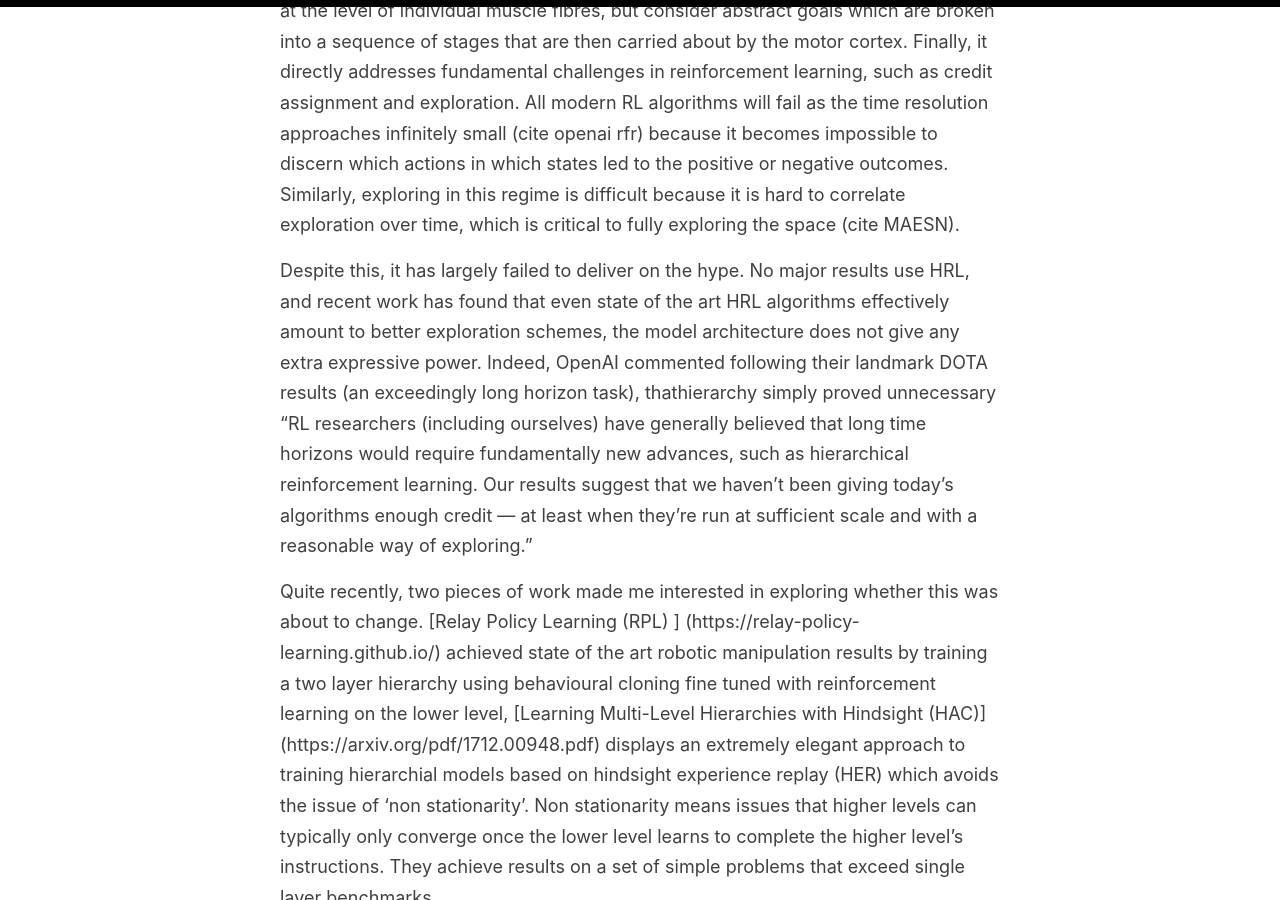
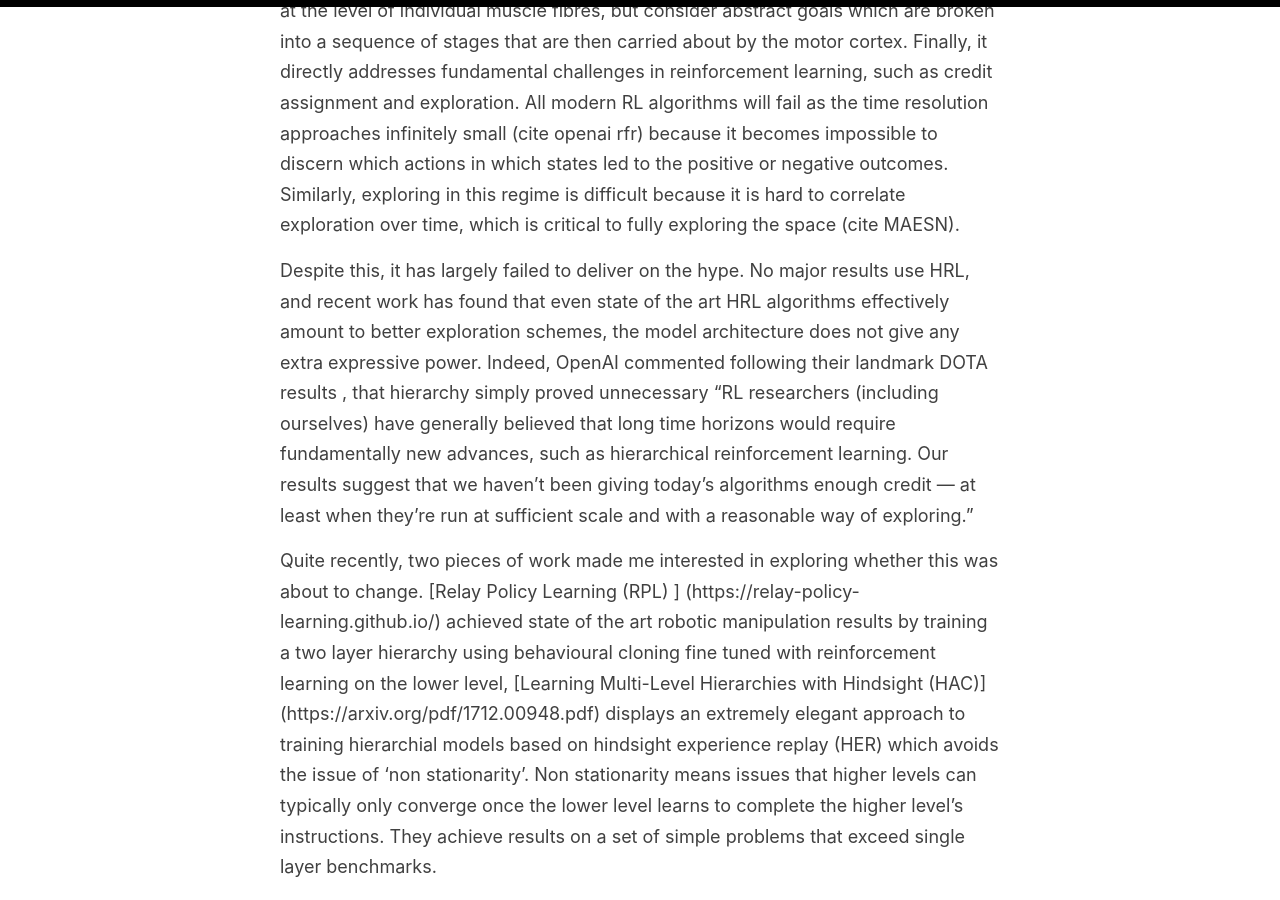
Before and after one commit to sholtodouglas/sholtodouglas.github.io, a Jekyll site: the page built from _posts/2020-03-21-Dissecting_Hierarchial_RL.md, in a window 1280 px wide and 900 px high, scrolled down 476 px. Built offline with Jekyll 4.4.1, drawn with Linux system fonts in a browser that asks for light colours.

Commit message:
Update 2020-03-21-Dissecting_Hierarchial_RL.md

```diff
--- a/_posts/2020-03-21-Dissecting_Hierarchial_RL.md
+++ b/_posts/2020-03-21-Dissecting_Hierarchial_RL.md
@@ -7,7 +7,7 @@
 
 Hierarchial Reinforcment Learning (HRL), the practise of using models at different timescales (for example, one which considers long term goals and sets short term goals, and another which carries out the short term goals) carries a lot of unrealised promise. Intuitively, it makes sense. Breaking long time horizon, difficult to achieve goals into piecemeal, easily achieved goals should make makes solving tasks quicker and easier. It parallels the way we approach tasks. Our brains do not operate at the level of individual muscle fibres, but consider abstract goals which are broken into a sequence of stages that are then carried about by the motor cortex. Finally, it directly addresses fundamental challenges in reinforcement learning, such as credit assignment and exploration. All modern RL algorithms will fail as the time resolution approaches infinitely small (cite openai rfr) because it becomes impossible to discern which actions in which states led to the positive or negative outcomes. Similarly, exploring in this regime is difficult because it is hard to correlate exploration over time, which is critical to fully exploring the space (cite MAESN).
 
-Despite this, it has largely failed to deliver on the hype. No major results use HRL, and recent work has found that even state of the art HRL algorithms effectively amount to better exploration schemes, the model architecture does not give any extra expressive power. Indeed, OpenAI commented following their landmark DOTA results (an exceedingly long horizon task), thathierarchy simply proved unnecessary  "RL researchers (including ourselves) have generally believed that long time horizons would require fundamentally new advances, such as hierarchical reinforcement learning. Our results suggest that we haven’t been giving today’s algorithms enough credit — at least when they’re run at sufficient scale and with a reasonable way of exploring."
+Despite this, it has largely failed to deliver on the hype. No major results use HRL, and recent work has found that even state of the art HRL algorithms effectively amount to better exploration schemes, the model architecture does not give any extra expressive power. Indeed, OpenAI commented following their landmark DOTA results , that hierarchy simply proved unnecessary  "RL researchers (including ourselves) have generally believed that long time horizons would require fundamentally new advances, such as hierarchical reinforcement learning. Our results suggest that we haven’t been giving today’s algorithms enough credit — at least when they’re run at sufficient scale and with a reasonable way of exploring."
 
 Quite recently, two pieces of work made me interested in exploring whether this was about to change. [Relay Policy Learning (RPL) ] (https://relay-policy-learning.github.io/) achieved state of the art robotic manipulation results by training a two layer hierarchy using behavioural cloning fine tuned with reinforcement learning on the lower level, [Learning Multi-Level Hierarchies with Hindsight (HAC)] (https://arxiv.org/pdf/1712.00948.pdf) displays an extremely elegant approach to training hierarchial models based on hindsight experience replay (HER) which avoids the issue of 'non stationarity'. Non stationarity means issues that higher levels can typically only converge once the lower level learns to complete the higher level's instructions. They achieve results on a set of simple problems that exceed single layer benchmarks.
 
```
